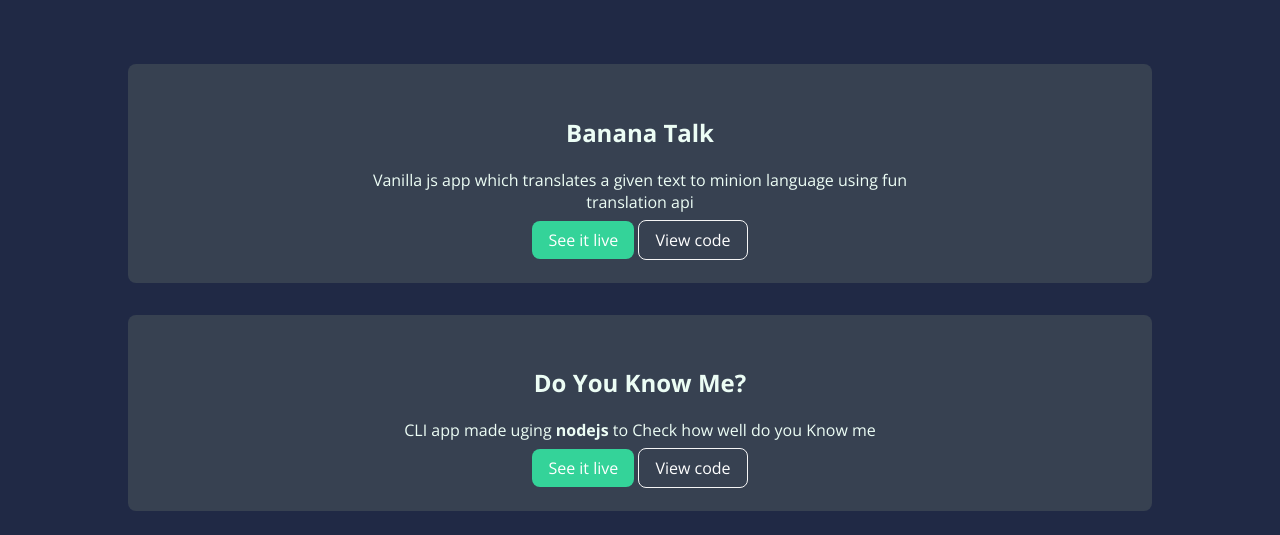
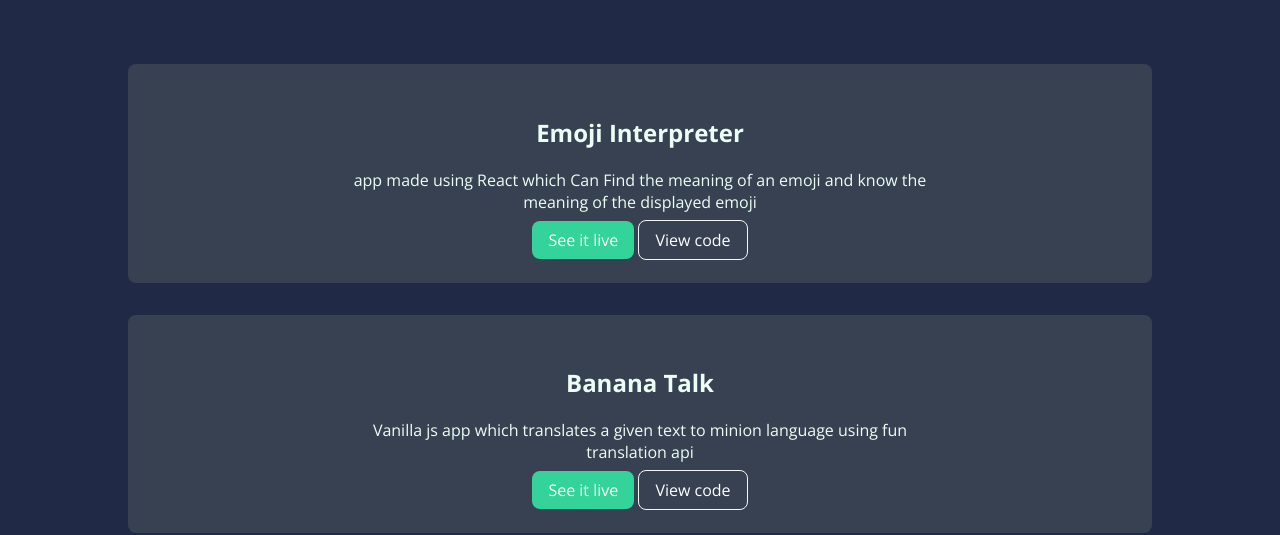
Before and after one commit to suryxks/Surya-portfolio, a plain HTML site: page pages/projects.html in a window 1280 px wide. Shown: the part 417-952 px from the top of the page. Drawn offline with nearby package versions, Linux system fonts and the light colour scheme.

Commit message:
added a project

```diff
--- a/pages/projects.html
+++ b/pages/projects.html
@@ -33,6 +33,15 @@
     <!-- projects -->
     <section class="section box off-white">
         <div class="conatiner container-center">
+        <h1>Emoji Interpreter</h3>
+        <p>app made using React which Can Find the meaning of an emoji and know the meaning of the displayed emoji</p>
+        <a class="link link-primary" href="https://86ytn.csb.app/">See it live</a>
+        <a class="link link-secondary" href="https://github.com/suryxks/Emoji-interperter">View code</a>
+    </div>
+    </section>
+
+    <section class="section box off-white">
+        <div class="conatiner container-center">
         <h1>Banana Talk</h3>
         <p>Vanilla js app which translates a given text to minion language using fun translation api</p>
         <a class="link link-primary" href="https://surya-banana-talk.netlify.app/">See it live</a>
```
